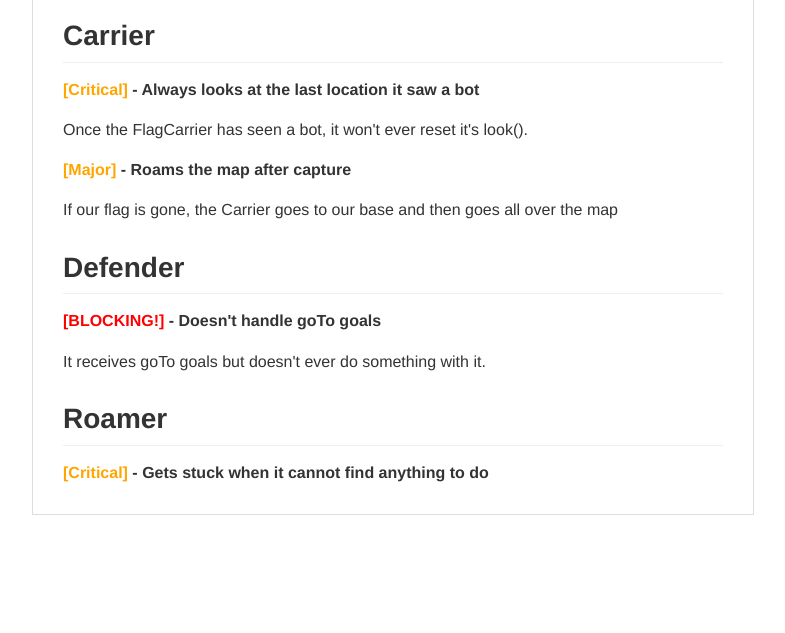
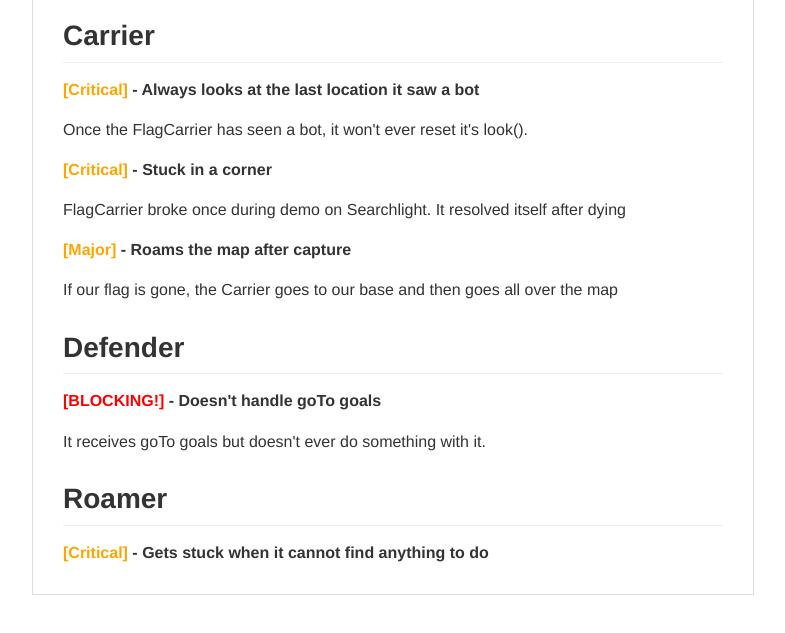
Before and after one commit to JoshCode-uni/MAS2015, a plain HTML site: page bugs/bugtracker.html in a window 1280 px wide. Shown: the part 111-744 px from the top of the page, without its empty margins (247-1032 px from the left). Drawn offline with Linux system fonts and the light colour scheme.

Commit message:
More work on the report

```diff
--- a/bugs/bugtracker.html
+++ b/bugs/bugtracker.html
@@ -15,6 +15,10 @@
 
 <p>Once the FlagCarrier has seen a bot, it won't ever reset it's look().</p>
 
+<h5><span style="color:orange;">[Critical]</span> - Stuck in a corner</h5>
+
+<p>FlagCarrier broke once during demo on Searchlight. It resolved itself after dying</p>
+
 <h5><span style="color:orange;">[Major]</span> - Roams the map after capture</h5>
 
 <p>If our flag is gone, the Carrier goes to our base and then goes all over the map</p>
```
Also changed, not shown: 8 other files.
